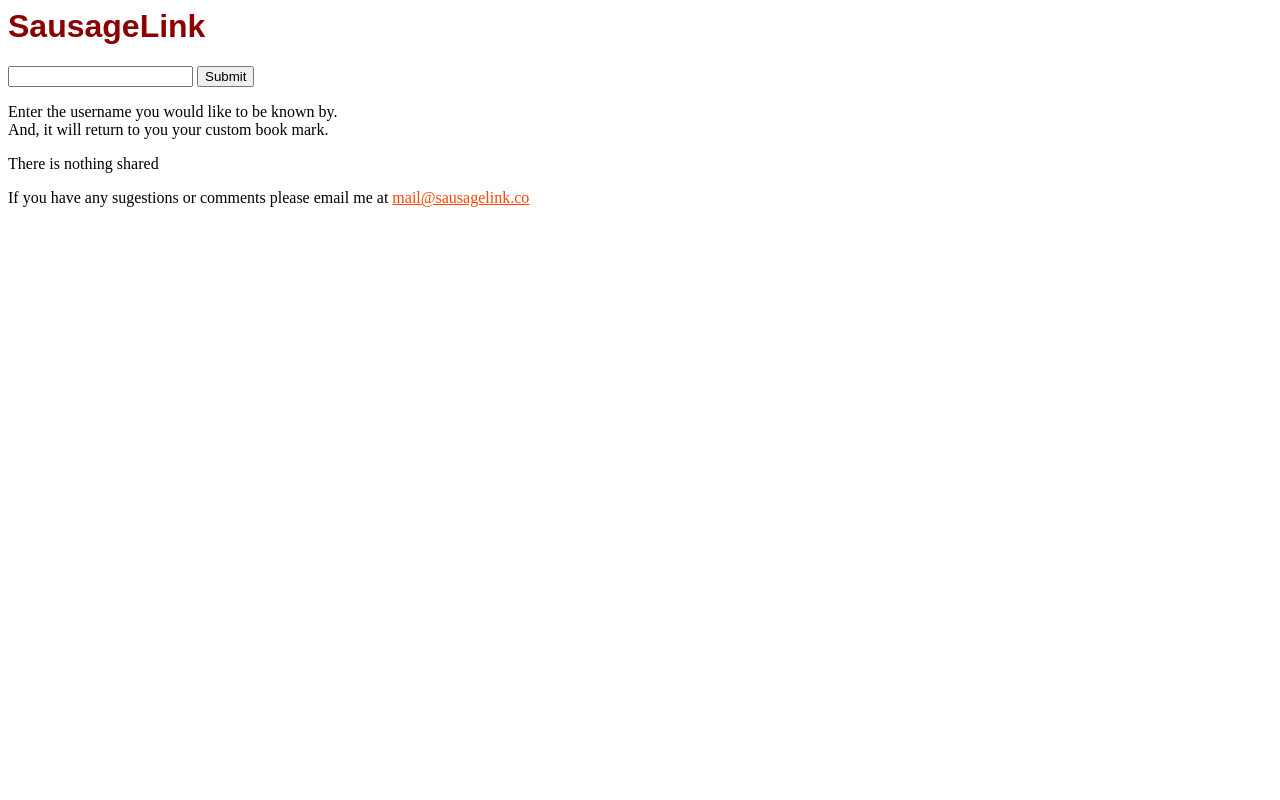
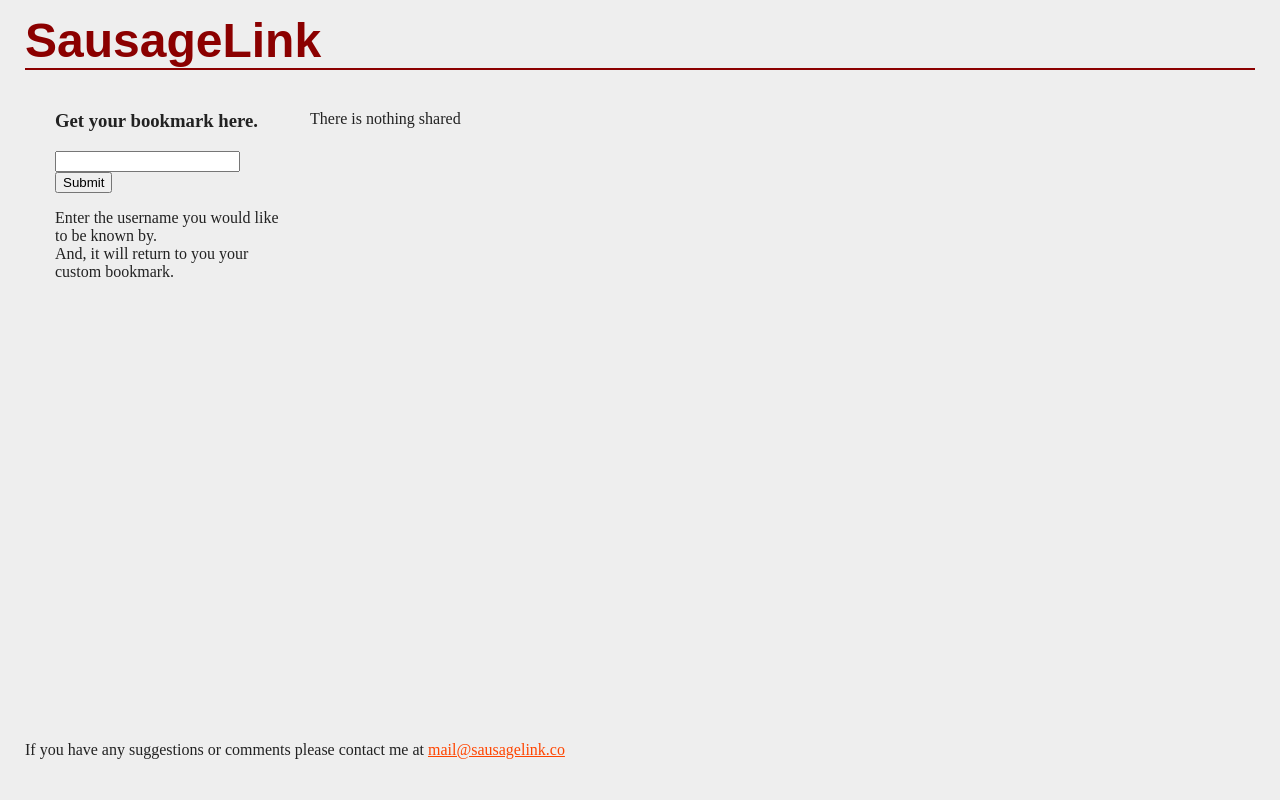
Before and after one commit to Scolron/sausagelink, a Django app: template sharedUrl/templates/page_list.html in a window 1280 px wide. Run offline with Django 3.2, Linux system fonts and the light colour scheme; the template is opened without the code that fills it, so the values that code supplies are empty; parts of the project's set-up code (start-up, migrations or seed data) failed here and were passed over.

Commit message:
added a little style to the site :\

```diff
--- a/sharedUrl/templates/page_list.html
+++ b/sharedUrl/templates/page_list.html
@@ -5,11 +5,14 @@
 <link rel="stylesheet" href="/static/css/style.css" type='text/css'>
 <title>Sharing is caring</title></head>
 
+
 <body>
 	<header>
 	<h1>SausageLink</h1>
 	</header>
+
 	<div id = 'bookmarkform'>
+	<h3>Get your bookmark here.</h3>
 	<form name='get_username' action='/group/' method='get'>
 	<input type="text" name = "name"/>
 	<input type='submit' value='Submit'/>
@@ -28,11 +31,10 @@ window.open(f, 'title','height=200, width=400')">{{ bookmark }}</a>
 	{% else %}
 	<p>Enter the username you would like to be known by.
 	<br/>
-	And, it will return to you your custom book mark.</p>
+	And, it will return to you your custom bookmark.</p>
 	{% endif %}
 	</div>
 
-	<div id= 'urllist'>
 
 	{% if url_list %}
 
@@ -42,7 +44,7 @@ window.open(f, 'title','height=200, width=400')">{{ bookmark }}</a>
 	<th>Time and Date</th>
 	{% for url in url_list %}
 	<tr>
-	<td><a href ='{{ url.url }}' target="_blank"/>{{ url.title }}</a></td>
+	<td><a href ='{{ url.url }}' target="_blank"/>{{ url.title }} </a></td>
 	<td>{{ url.user }}</td>
 	<td>{{ url.date }}</td>
 	</tr>
@@ -52,10 +54,8 @@ window.open(f, 'title','height=200, width=400')">{{ bookmark }}</a>
 	<p>There is nothing shared</p>
 	{% endif %}
 
-	</div>
-
 <footer>
-<p>If you have any sugestions or comments please email me at <a href='mailto:mail@sausagelink.co' />mail@sausagelink.co</a></p>
+<p>If you have any suggestions or comments please contact me at <a href='mailto:mail@sausagelink.co' />mail@sausagelink.co</a></p>
 </footer>
 </body>
 
--- a/static/css/style.css
+++ b/static/css/style.css
@@ -1,3 +1,11 @@
+body {height:auto;margin-left:auto;margin-right:auto; padding:5px 25px;color:#222222;background-color:#eeeeee}
+header {margin-bottom:40px;border-bottom:solid 2px DarkRed; }
+h1 {color:DarkRed; font-family:sans-serif; font-size:3em;display:inline;}
 a:visited {color:DarkRed}
-h1 {color:DarkRed; font-family:sans-serif;}
 a {color:OrangeRed;}
+h3 {margin-top:0px}
+#bookmarkform {float:left;margin-right:30px; width:225px; padding-left:30px;}
+table {margin-left:auto;margin-right:auto;}
+table th {border-bottom:#222222 1px solid;font-size:1.2em;}
+table td {padding:5px;}
+footer {position:absolute; bottom:25px;}
```
